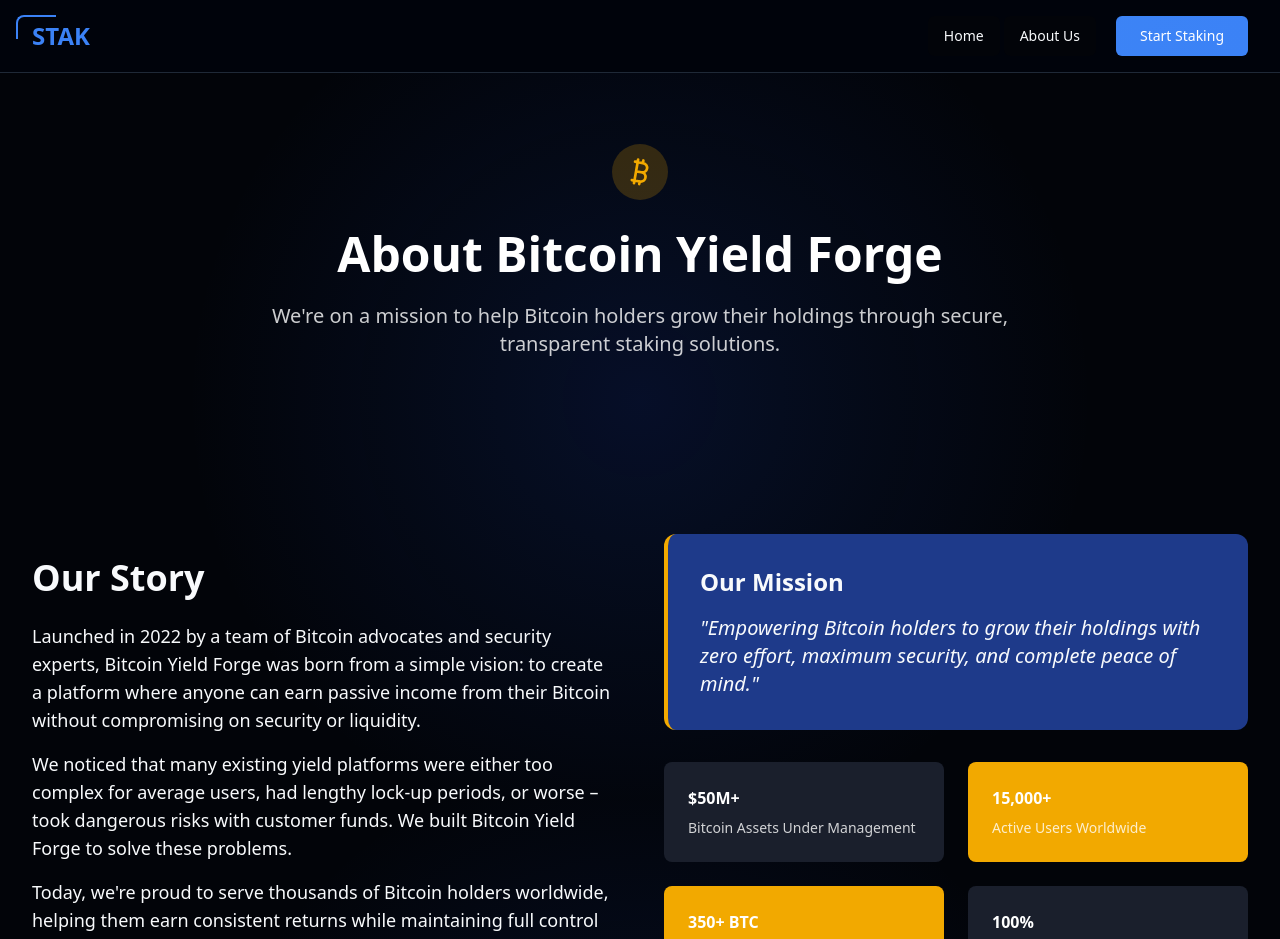
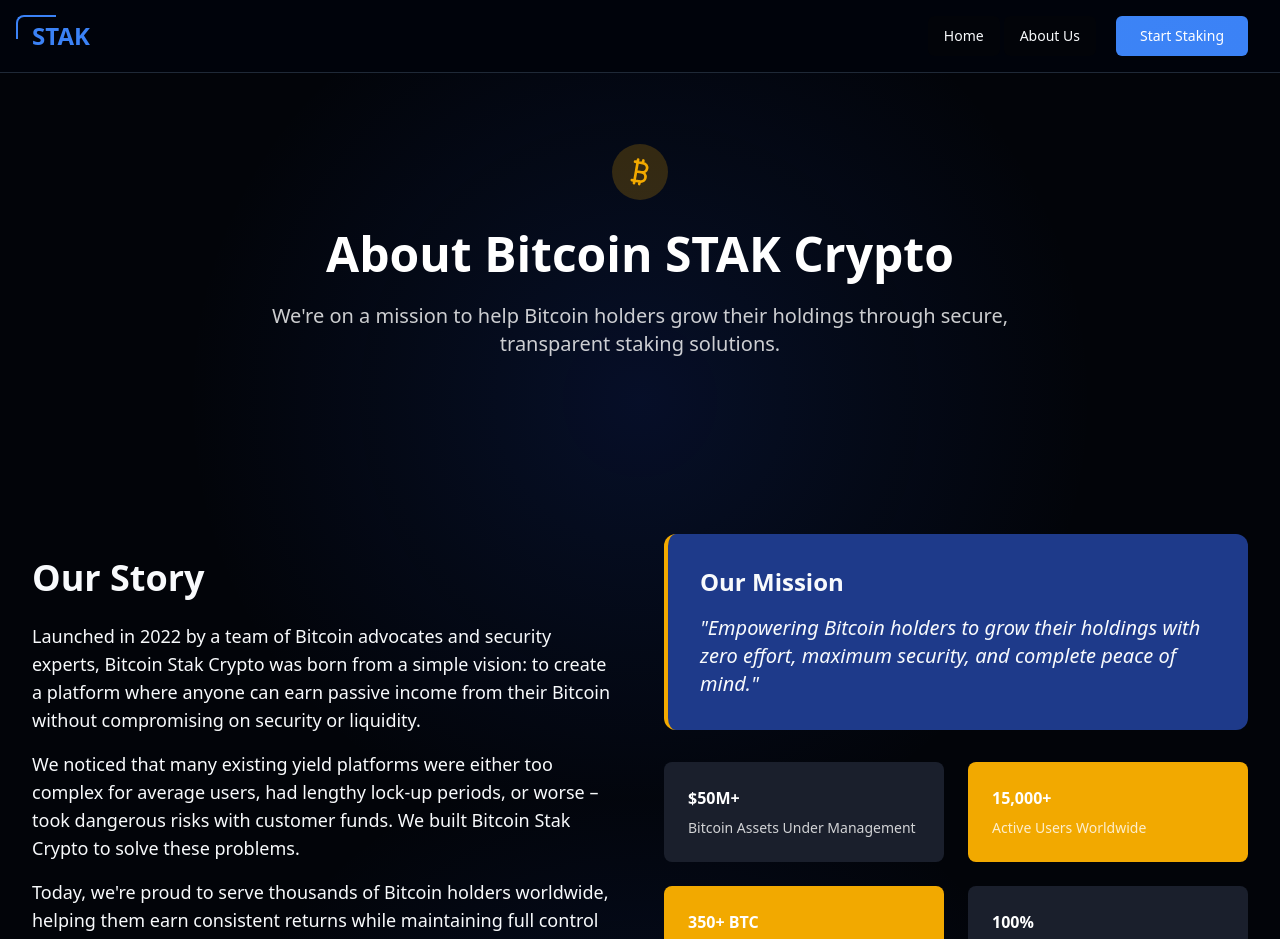
Before and after one commit to Stevesystem/stak-crypto, a React (Vite) app: page /about in a window 1280 px wide. Shown: the top 939 px of the page. Built offline with nearby package versions, Linux system fonts and the light colour scheme.

Commit message:
Visual edit in Lovable
Edited UI in Lovable

```diff
--- a/src/pages/About.tsx
+++ b/src/pages/About.tsx
@@ -49,7 +49,7 @@ const About = () => {
             <div className="inline-block p-3 rounded-full bg-bitcoin/20 mb-6">
               <Bitcoin size={32} className="text-bitcoin" />
             </div>
-            <h1 className="text-4xl md:text-5xl font-bold mb-6">About Bitcoin Yield Forge</h1>
+            <h1 className="text-4xl md:text-5xl font-bold mb-6">About Bitcoin STAK Crypto</h1>
             <p className="text-xl text-white/80 max-w-3xl mx-auto">
               We're on a mission to help Bitcoin holders grow their holdings through secure, transparent staking solutions.
             </p>
@@ -62,10 +62,8 @@ const About = () => {
             <div className="flex flex-col md:flex-row gap-12 items-center">
               <div className="md:w-1/2">
                 <h2 className="text-3xl md:text-4xl font-bold mb-6 text-slate-50">Our Story</h2>
-                <p className="text-lg mb-4 text-slate-50">Launched in 2022 by a team of Bitcoin advocates and security experts, Bitcoin Yield Forge was born from a simple vision: to create a platform where anyone can earn passive income from their Bitcoin without compromising on security or liquidity.</p>
-                <p className="text-lg mb-4 text-slate-50">
-                  We noticed that many existing yield platforms were either too complex for average users, had lengthy lock-up periods, or worse – took dangerous risks with customer funds. We built Bitcoin Yield Forge to solve these problems.
-                </p>
+                <p className="text-lg mb-4 text-slate-50">Launched in 2022 by a team of Bitcoin advocates and security experts, Bitcoin Stak Crypto was born from a simple vision: to create a platform where anyone can earn passive income from their Bitcoin without compromising on security or liquidity.</p>
+                <p className="text-lg mb-4 text-slate-50">We noticed that many existing yield platforms were either too complex for average users, had lengthy lock-up periods, or worse – took dangerous risks with customer funds. We built Bitcoin Stak Crypto to solve these problems.</p>
                 <p className="text-lg text-slate-50">
                   Today, we're proud to serve thousands of Bitcoin holders worldwide, helping them earn consistent returns while maintaining full control of their assets.
                 </p>
@@ -180,7 +178,7 @@ const About = () => {
             </div>
 
             <div className="flex flex-wrap justify-center gap-8">
-              {partners.map((partner, index) => <div key={index} className="rounded-xl px-8 py-6 shadow-sm border border-gray-100 flex items-center justify-center min-w-[200px] bg-navy-light">
+              {partners.map((partner, index) => <div key={index} className="rounded-xl px-8 py-6 shadow-sm border border-gray-100 flex items-center justify-center min-w-[200px] bg-blue-950">
                   <span className="font-bold text-slate-50">{partner}</span>
                 </div>)}
             </div>
```
